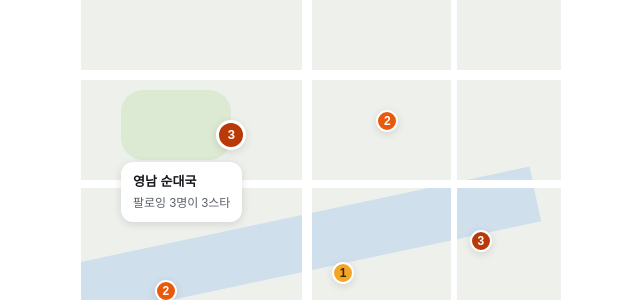
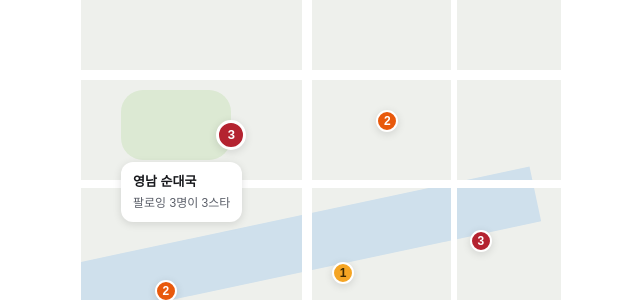
Before and after one commit to 2nan22/mukkit, a Next.js app: page / in a window 1280 px wide. Shown: the top 302 px of the page, without its empty margins (319-959 px from the left). Built offline with nearby package versions, Linux system fonts and the light colour scheme; a web font is replaced by a local one.

Commit message:
feat: 3스타 색을 빨강으로
- 3스타 #b93a06 → #b42330, 옅은 면 #fde6e8
    - 주황 브랜드 버튼과 혼동 방지 · 흰 글자 대비 6.5:1
- 지도 핀 · 공유 미리보기 이미지의 고정 색도 함께

```diff
--- a/src/app/globals.css
+++ b/src/app/globals.css
@@ -16,8 +16,8 @@
   --color-surface-2: #f1f2f4;
   --color-map-land: #eef0ec;
 
-  --color-tier-3: #b93a06;
-  --color-tier-3-soft: #fbe6da;
+  --color-tier-3: #b42330;
+  --color-tier-3-soft: #fde6e8;
   --color-tier-2: #a33f0a;
   --color-tier-2-soft: #fdede4;
   --color-tier-1: #8a5a00;
--- a/src/app/l/[listId]/opengraph-image.tsx
+++ b/src/app/l/[listId]/opengraph-image.tsx
@@ -21,7 +21,7 @@ export default async function Image({ params }: { params: Promise<{ listId: stri
     (
       <div style={{ width: "100%", height: "100%", display: "flex", flexDirection: "column", justifyContent: "space-between", padding: 80, background: "#ffffff", color: "#17181c", fontFamily: "Pretendard" }}>
         <div style={{ display: "flex", alignItems: "center", gap: 16 }}>
-          <div style={{ width: 44, height: 44, borderRadius: 22, background: "#b93a06", display: "flex", alignItems: "center", justifyContent: "center", color: "#fff", fontSize: 24 }}>3</div>
+          <div style={{ width: 44, height: 44, borderRadius: 22, background: "#b42330", display: "flex", alignItems: "center", justifyContent: "center", color: "#fff", fontSize: 24 }}>3</div>
           <div style={{ fontSize: 32 }}>마이슐랭</div>
         </div>
         <div style={{ display: "flex", flexDirection: "column", gap: 20 }}>
--- a/src/features/map/PlaceMap.tsx
+++ b/src/features/map/PlaceMap.tsx
@@ -45,7 +45,7 @@ const NEIGHBORHOOD_LEVEL = 5;
 const SINGLE_LEVEL = 3;
 
 const PIN_STYLE: Record<Tier, { size: number; bg: string; ring: string; text: string; label: string }> = {
-  three: { size: 22, bg: "#b93a06", ring: "#ffffff", text: "#ffffff", label: "3" },
+  three: { size: 22, bg: "#b42330", ring: "#ffffff", text: "#ffffff", label: "3" },
   two: { size: 22, bg: "#e8590c", ring: "#ffffff", text: "#ffffff", label: "2" },
   one: { size: 22, bg: "#f5a524", ring: "#ffffff", text: "#3d2800", label: "1" },
   notRecommended: { size: 14, bg: "#adb1b8", ring: "#ffffff", text: "#ffffff", label: "" },
```
Also changed, not shown: .claude/CLAUDE.md.
